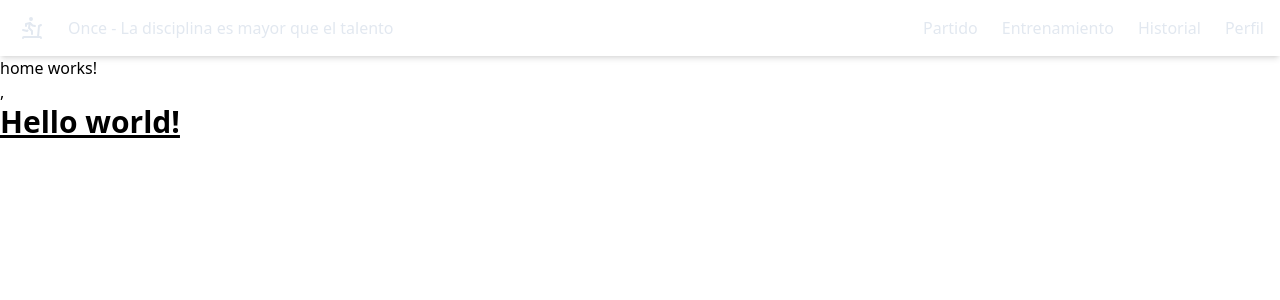
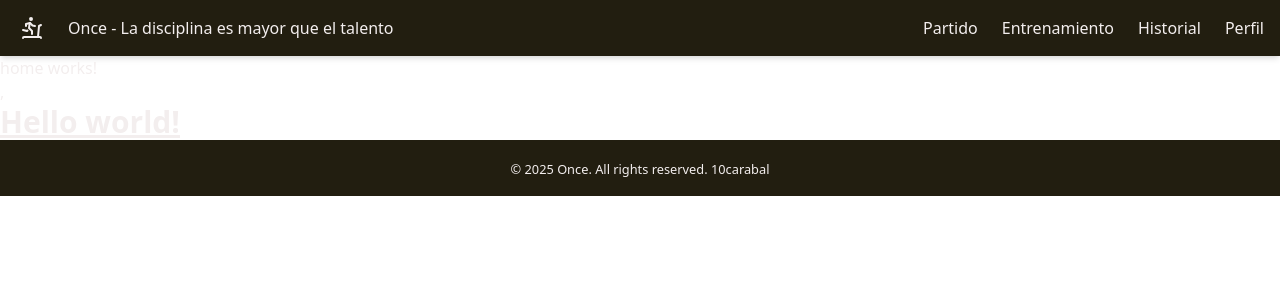
Before and after one commit to 10carabal/once, an Angular app: page / in a window 1280 px wide. Shown: the top 300 px of the page. Built offline with nearby package versions, Linux system fonts and the light colour scheme.

Commit message:
feat: Add CSS variables for theme colors in styles and update Tailwind config

```diff
--- a/src/styles.css
+++ b/src/styles.css
@@ -1,3 +1,12 @@
 @tailwind base;
 @tailwind components;
 @tailwind utilities;
+
+:root {
+  --primary-color: #221e10;
+  --secondary-color: #f2b90d;
+  --accent-color: #3b82f6;
+  --background-color: #f3f4f6;
+  --text-color: #fdfdfe;
+  color: #f3eeee;
+}
--- a/tailwind.config.js
+++ b/tailwind.config.js
@@ -2,6 +2,13 @@
 module.exports = {
   content: ["./src/**/*.{html,ts}",],
   theme: {
+    colors: {
+      primary: 'var(--primary-color)',
+      secondary: 'var(--secondary-color)',
+      accent: 'var(--accent-color)',
+      background: 'var(--background-color)',
+      text: 'var(--text-color)',
+    },
     extend: {},
   },
   plugins: [],
```
